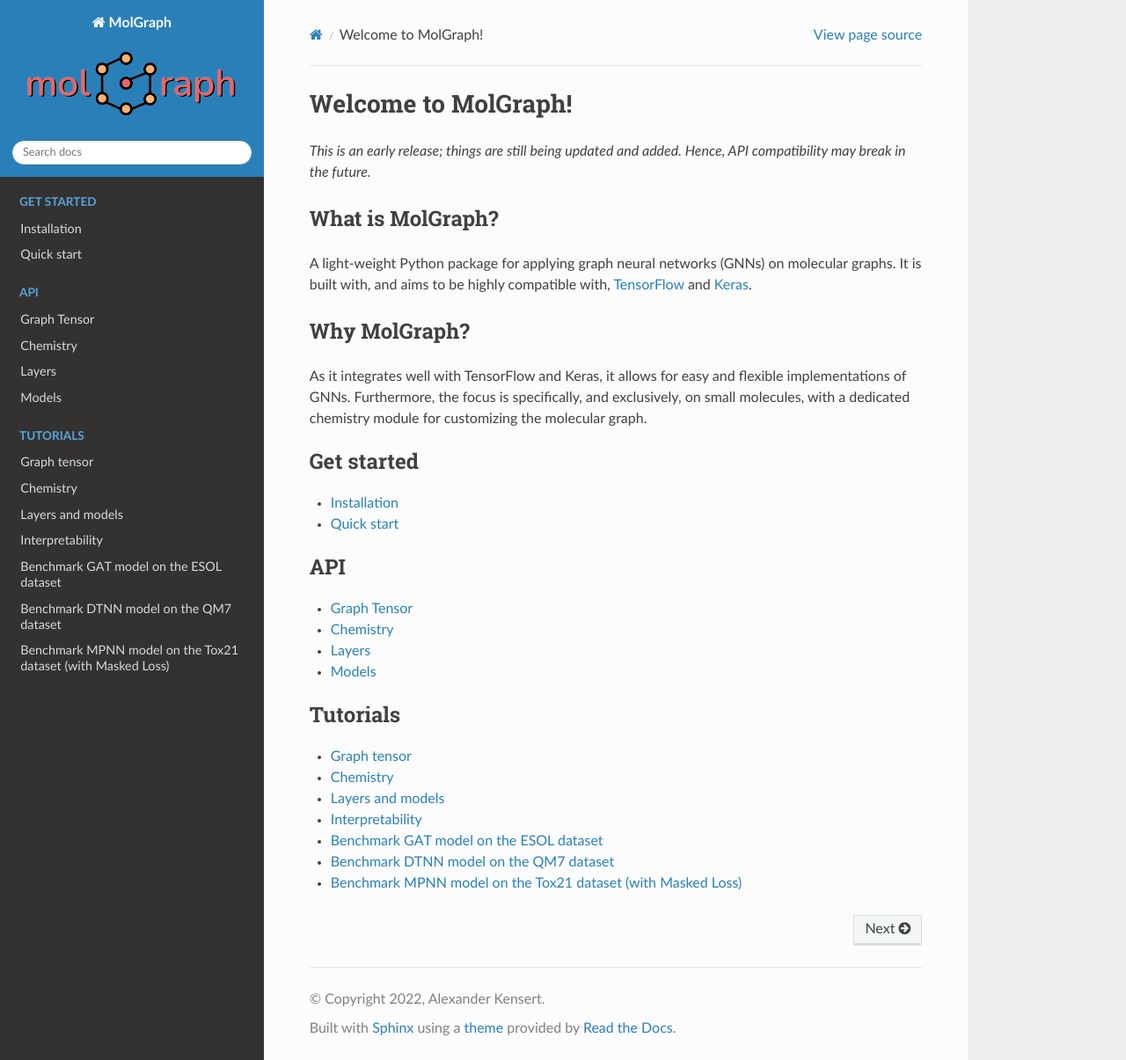
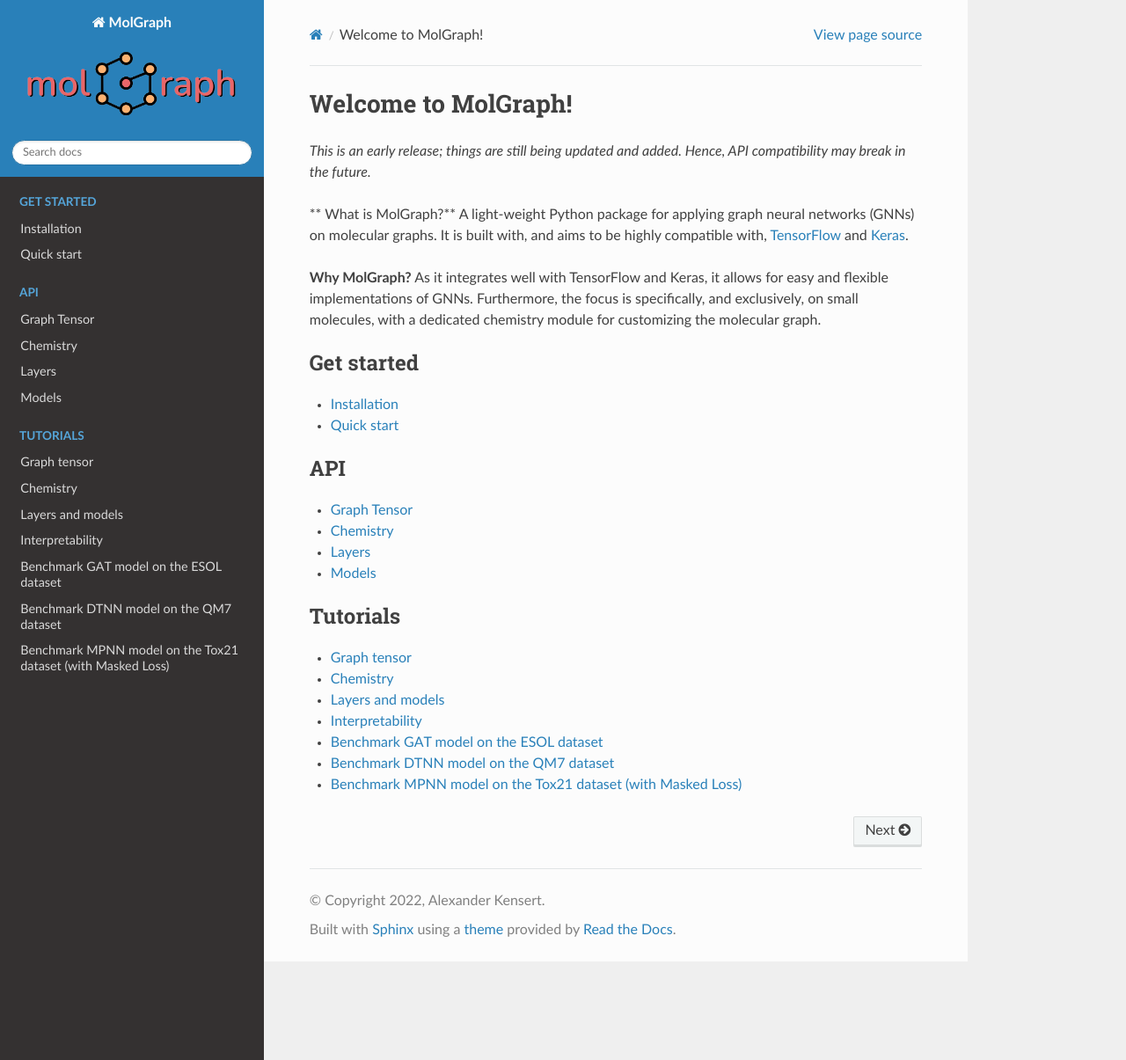
Before and after one commit to akensert/molgraph, a Sphinx documentation site: the page built from docs/source/index.rst, in a window 1280 px wide and 1205 px high. Shown: the whole window at 88% size. Built offline with Sphinx 7.4.7 and the Read the Docs theme 2.0.0, drawn with Linux system fonts in a browser that asks for light colours.

Commit message:
update docs

```diff
--- a/docs/source/get_started/installation.rst
+++ b/docs/source/get_started/installation.rst
@@ -5,7 +5,7 @@ Install via **pip**:
 
 .. code-block::
 
-  pip install git+https://github.com/akensert/molgraph.git
+  pip install molgraph
 
 Or via **docker**:
 
--- a/docs/source/index.rst
+++ b/docs/source/index.rst
@@ -3,14 +3,12 @@ Welcome to MolGraph!
 
 *This is an early release; things are still being updated and added. Hence, API compatibility may break in the future.*
 
-What is MolGraph?
---------------------
-A light-weight Python package for applying graph neural networks (GNNs) on molecular graphs.
-It is built with, and aims to be highly compatible with, `TensorFlow <https://www.tensorflow.org/api_docs/python/tf>`_ and `Keras <https://keras.io/>`_.
+** What is MolGraph?** A light-weight Python package for applying graph neural networks (GNNs) on molecular graphs.
+It is built with, and aims to be highly compatible with,
+`TensorFlow <https://www.tensorflow.org/api_docs/python/tf>`_ and
+`Keras <https://keras.io/>`_.
 
-Why MolGraph?
-----------------
-As it integrates well with TensorFlow and Keras, it allows for easy and flexible
+**Why MolGraph?** As it integrates well with TensorFlow and Keras, it allows for easy and flexible
 implementations of GNNs. Furthermore, the focus is specifically, and exclusively,
 on small molecules, with a dedicated chemistry module for customizing the molecular
 graph.
```
